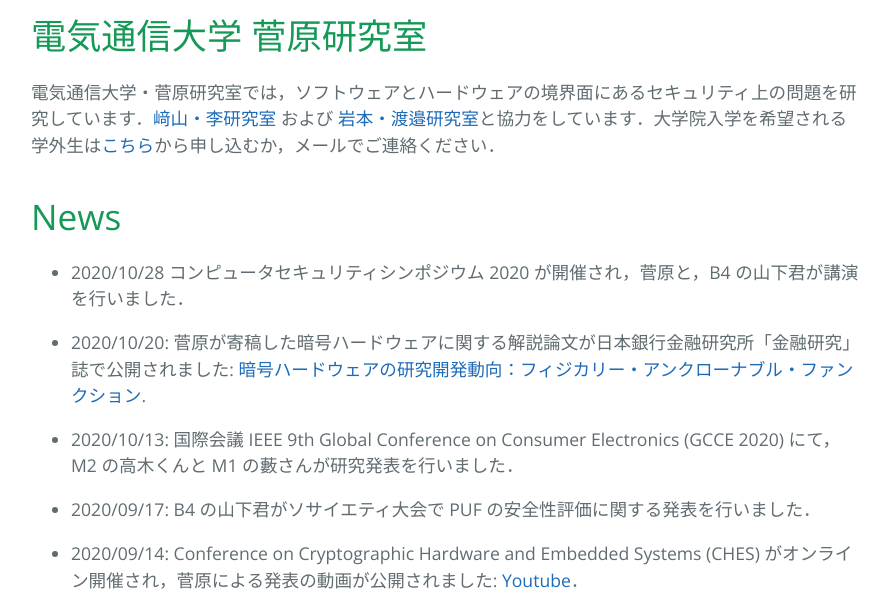
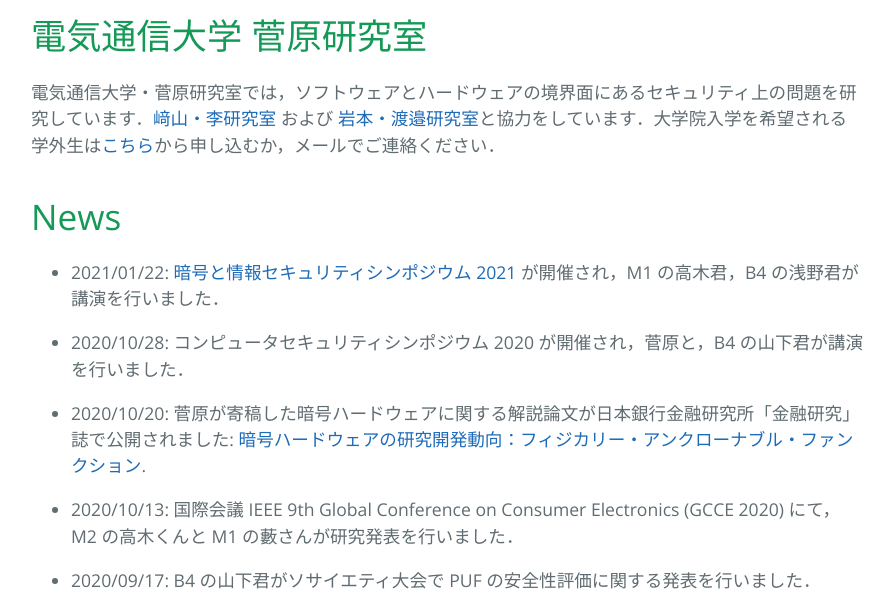
Before and after one commit to sugawara-bbbb/weblab, a Jekyll site: the page built from index.md, in a window 1280 px wide and 900 px high, scrolled down 406 px, cut to the strip 0-607 px from the top of the window. Shown: the whole strip, without its empty margins (193-1087 px from the left). Built offline with Jekyll 4.4.1, drawn with Linux system fonts in a browser that asks for light colours; our own code applies the rules of GitHub Pages for plain Markdown files.

Commit message:
Update index.md

```diff
--- a/index.md
+++ b/index.md
@@ -8,7 +8,9 @@ layout: default
 
 # News
 
-- 2020/10/28 コンピュータセキュリティシンポジウム 2020 が開催され，菅原と，B4 の山下君が講演を行いました．
+- 2021/01/22: [暗号と情報セキュリティシンポジウム 2021](https://www.iwsec.org/scis/2021/) が開催され，M1 の高木君，B4 の浅野君が講演を行いました．
+
+- 2020/10/28: コンピュータセキュリティシンポジウム 2020 が開催され，菅原と，B4 の山下君が講演を行いました．
 
 - 2020/10/20: 菅原が寄稿した暗号ハードウェアに関する解説論文が日本銀行金融研究所「金融研究」誌で公開されました: [暗号ハードウェアの研究開発動向：フィジカリー・アンクローナブル・ファンクション](https://www.imes.boj.or.jp/research/papers/japanese/kk39-4-2.pdf).
 
```
